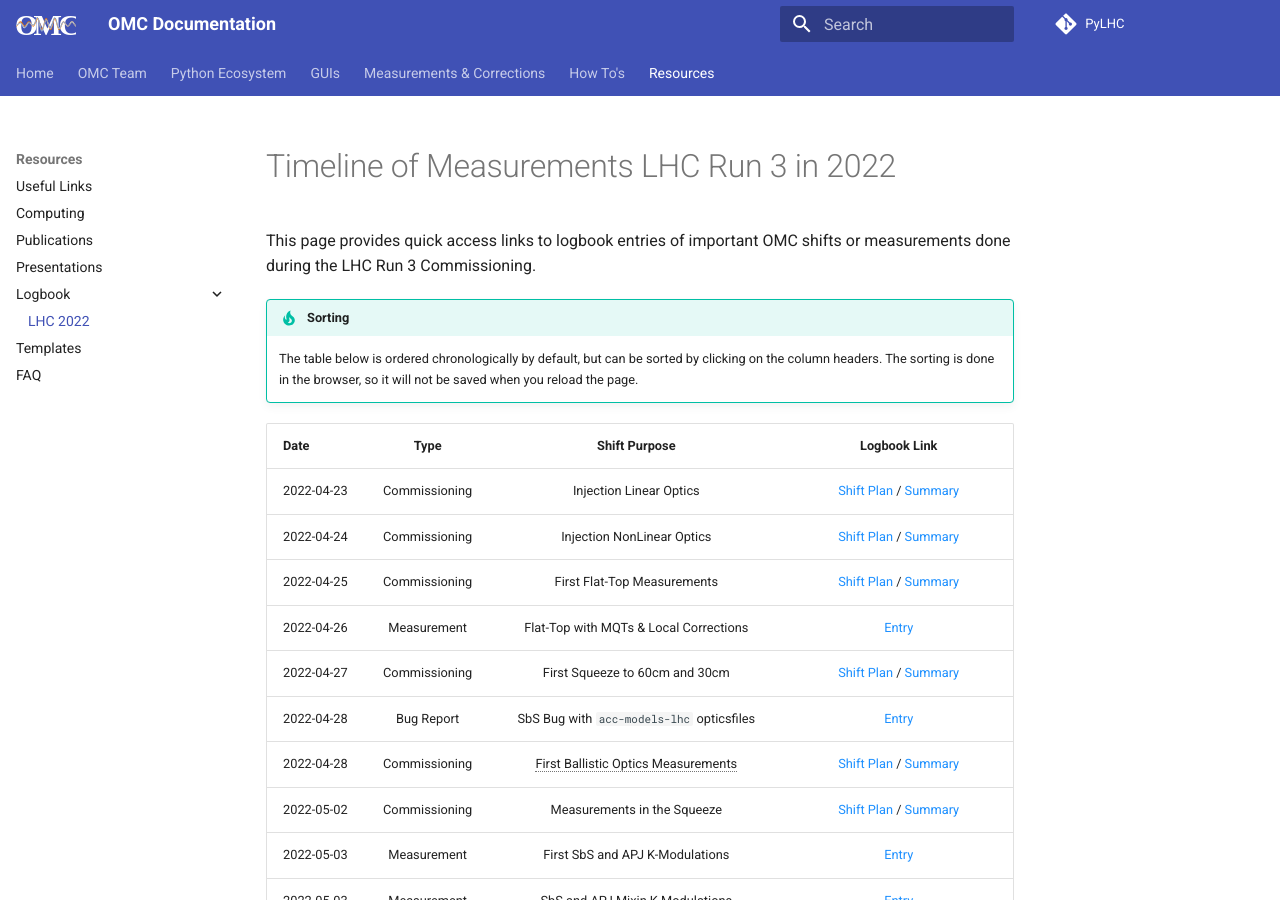
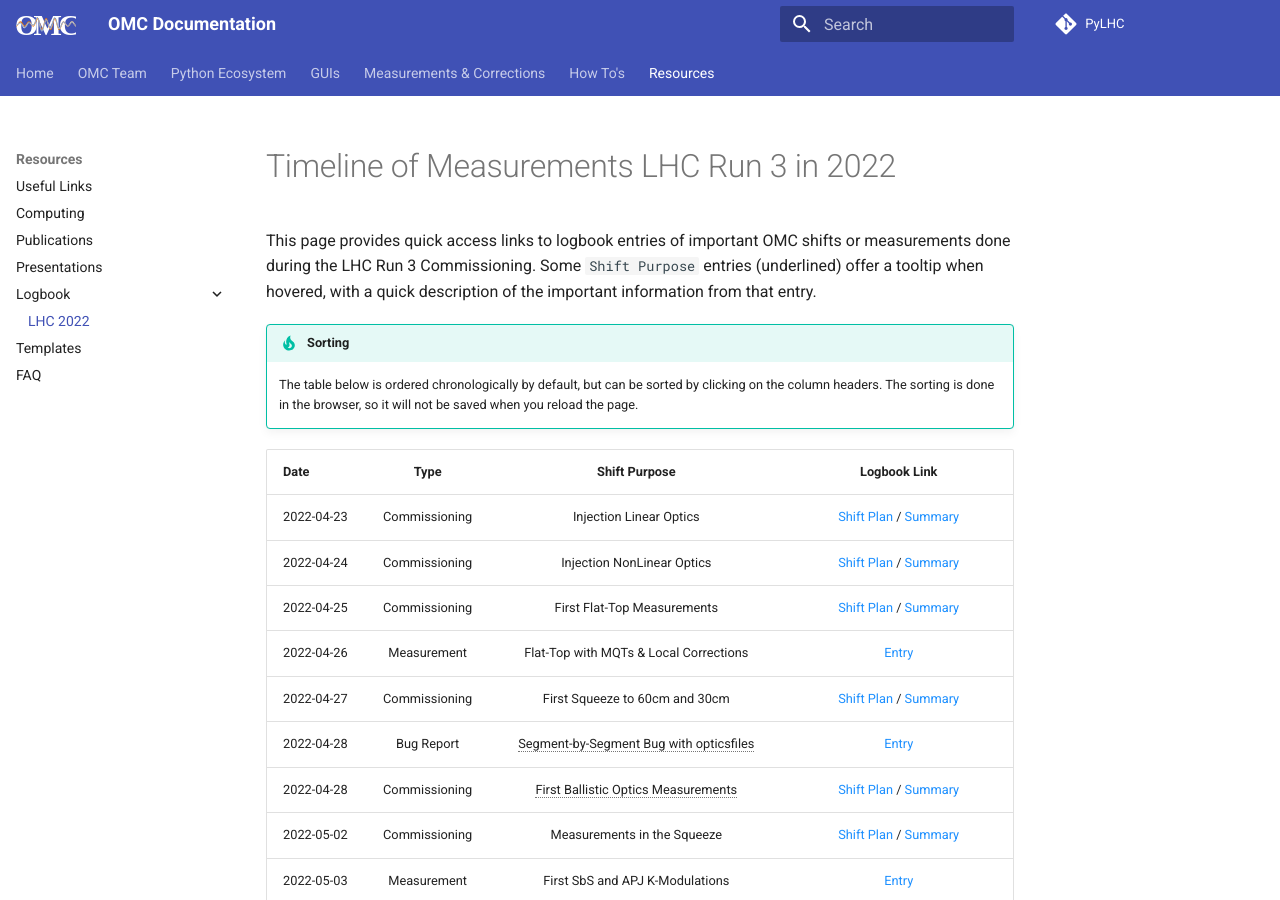
Before and after one commit to pylhc/pylhc.github.io, an MkDocs documentation site: the page built from docs/resources/logbook/2022_lhc.md, in a window 1280 px wide and 900 px high. Built offline with MkDocs 1.6.1 and Material for MkDocs 9.7.7, drawn with Linux system fonts in a browser that asks for light colours; comment, search, counter and statistics services are not loaded; some of the changed lines change nothing that is shown; some of the changed text lies outside the part shown.

Commit message:
a few more tooltips

```diff
--- a/docs/resources/logbook/2022_lhc.md
+++ b/docs/resources/logbook/2022_lhc.md
@@ -1,6 +1,7 @@
 # Timeline of Measurements LHC Run 3 in 2022
 
 This page provides quick access links to logbook entries of important OMC shifts or measurements done during the LHC Run 3 Commissioning.
+Some `Shift Purpose` entries (underlined) offer a tooltip when hovered, with a quick description of the important information from that entry.
 
 
 !!! tip "Sorting"
@@ -9,13 +10,13 @@
 
 
 | Date       |     Type      |                   Shift Purpose                    |                                                                                                           Logbook Link                                                                                                           |
-|:-----------|:-------------:|:--------------------------------------------------:|:--------------------------------------------------------------------------------------------------------------------------------------------------------------------------------------------------------------------------------:|
+| :--------- | :-----------: | :------------------------------------------------: | :------------------------------------------------------------------------------------------------------------------------------------------------------------------------------------------------------------------------------: |
 | 2022-04-23 | Commissioning |              Injection Linear Optics               |                                                   [Shift Plan][inj_linear_optics]{target=\_blank .cern_login} /  [Summary][inj_linear_optics_sum]{target=\_blank .cern_login}                                                    |
 | 2022-04-24 | Commissioning |             Injection NonLinear Optics             |                                                 [Shift Plan][ink_nonlinear_optics]{target=\_blank .cern_login} / [Summary][ink_nonlinear_optics_sum]{target=\_blank .cern_login}                                                 |
 | 2022-04-25 | Commissioning |            First Flat-Top Measurements             |                                                  [Shift Plan][first_ramp_flat_top]{target=\_blank .cern_login} / [Summary][first_ramp_flat_top_sum]{target=\_blank .cern_login}                                                  |
 | 2022-04-26 |  Measurement  |       Flat-Top with MQTs & Local Corrections       |                                                                                   [Entry][flattop_mqts_local_corr]{target=\_blank .cern_login}                                                                                   |
 | 2022-04-27 | Commissioning |           First Squeeze to 60cm and 30cm           |                                                [Shift Plan][first_flattop_squeeze]{target=\_blank .cern_login} / [Summary][first_flattop_squeeze_sum]{target=\_blank .cern_login}                                                |
-| 2022-04-28 |  Bug Report   |     SbS Bug with `acc-models-lhc` opticsfiles      |                                                                                     [Entry][opticsfile_sbs_bug]{target=\_blank .cern_login}                                                                                      |
+| 2022-04-28 |  Bug Report   |      Segment-by-Segment Bug with opticsfiles       |                                                                                     [Entry][opticsfile_sbs_bug]{target=\_blank .cern_login}                                                                                      |
 | 2022-04-28 | Commissioning |        First Ballistic Optics Measurements         |                                               [Shift Plan][first_ballistic_optics]{target=\_blank .cern_login} / [Summary][first_ballistic_optics_sum]{target=\_blank .cern_login}                                               |
 | 2022-05-02 | Commissioning |            Measurements in the Squeeze             |                                                 [Shift Plan][squeeze_measurements]{target=\_blank .cern_login} / [Summary][squeeze_measurements_sum]{target=\_blank .cern_login}                                                 |
 | 2022-05-03 |  Measurement  |          First SbS and APJ K-Modulations           |                                                                                     [Entry][first_sbs_apj_kmod]{target=\_blank .cern_login}                                                                                      |
@@ -45,7 +46,7 @@
 | 2022-06-25 |    MD 6904    |                  3Qy Compensation                  |                                                  [Shift Plan][3qy_compensation_md]{target=\_blank .cern_login} / [Summary][3qy_compensation_md_sum]{target=\_blank .cern_login}                                                  |
 | 2022-07-02 | Commissioning |          Injection and Ramp Measurements           |                                          [Shift Plan][injection_ramp_measurements]{target=\_blank .cern_login} / [Summary][injection_ramp_measurements_sum]{target=\_blank .cern_login}                                          |
 | 2022-07-13 | Commissioning |       Long Range Beam-Beam Wire Compensation       |                                       [Shift Plan][long_range_beam_beam_wire_comp]{target=\_blank .cern_login} / [Summary][long_range_beam_beam_wire_comp_sum]{target=\_blank .cern_login}                                       |
-| 2022-07-19 | Commissioning |           Phase Shift Knob at Injection            | [Shift Plan][phase_shift_knob_injection]{target=\_blank .cern_login} / [Summary B1][phase_shift_knob_injection_sum_b1]{target=\_blank .cern_login} / [Summary B2][phase_shift_knob_injection_sum_b2]{target=\_blank .cern_login} |
+| 2022-07-19 | Commissioning |      IPs Phase Shift Knob at Injection Optics      | [Shift Plan][phase_shift_knob_injection]{target=\_blank .cern_login} / [Summary B1][phase_shift_knob_injection_sum_b1]{target=\_blank .cern_login} / [Summary B2][phase_shift_knob_injection_sum_b2]{target=\_blank .cern_login} |
 | 2022-08-04 | Commissioning |              Measurements in the Ramp              |                                                    [Shift Plan][measurements_ramp]{target=\_blank .cern_login} / [Summary][measurements_ramp_sum]{target=\_blank .cern_login}                                                    |
 
 
@@ -112,7 +113,12 @@
 [measurements_ramp_sum]:                    https://be-op-logbook.web.cern.ch/elogbook-server/#/logbook?logbookId=1081&dateFrom=2022-08-04T00%3A00%3A00&dateTo=2022-08-04T23%3A59%3A59&eventToHighlight=3611398
 
 <!-- Tooltips -->
-*[First Ballistic Optics Measurements]: Linear Optics measurements, strong coupling seen
-*[Second Ballistic Optics Measurements]: Dispersion, Amplitude Detuning, calculated calibration factors, brownies
+*[Segment-by-Segment Bug with opticsfiles]: TL;DR: left & right triplets powering were linked with a deferred expression, which prevented independent variations in SbS. A new toolbox file that breaks this link was added to the repo and is called by SbS routines, fixing the issue.
+*[First Ballistic Optics Measurements]: Linear Optics measurements, strong coupling seen.
+*[SbS and APJ Mixin K-Modulations]: A mix of using corrections from SbS and APJ was tested. In the end APJ corrections were used for IP1, and SbS for IP5.
+*[Felix S.' Rigid Waist Shift Knobs Design]: implementation in LSA of the knobs used for the rigid waist shift correction method for local coupling.
+*[Second Ballistic Optics Measurements]: Dispersion, Amplitude Detuning, calculated calibration factors, brownies.
 *[30cm Cycle and Amplitude Detuning Measurements]: Measurements in the squeeze (133cm, 60cm, 30cm). At 30cm: Dispersion/On-Off-Mom Measurements, IP1 Local Coupling Corrections, Amplitude Detuning Measurements at flat-orbit and with crossing angles (IP1 and IP5 only). Record dump at 642% BLM losses.
+*[Post VELO Stop 30cm Optics Issues]: After VELO installation stop a strong (~10% beta-beating) "drift" of the machine was noticed and unexplained. Several shifts were done later on to investigate.
 *[Local Corrections & AmpDet with NonLin Corrections]: Local corrections with crossing angles: Skew/Normal Sextupoles, Normal Octupoles. Amplitude detuning measurements with those corrections + b6 corrections calculated from previous (09.05.22) measurements.
+*[IR5 B2 Waist Shift and K-Modulations]: Created a new knob to shift IP5 vertical waist by ~5cm, fixing a residual effect. Good impact all around.
```
